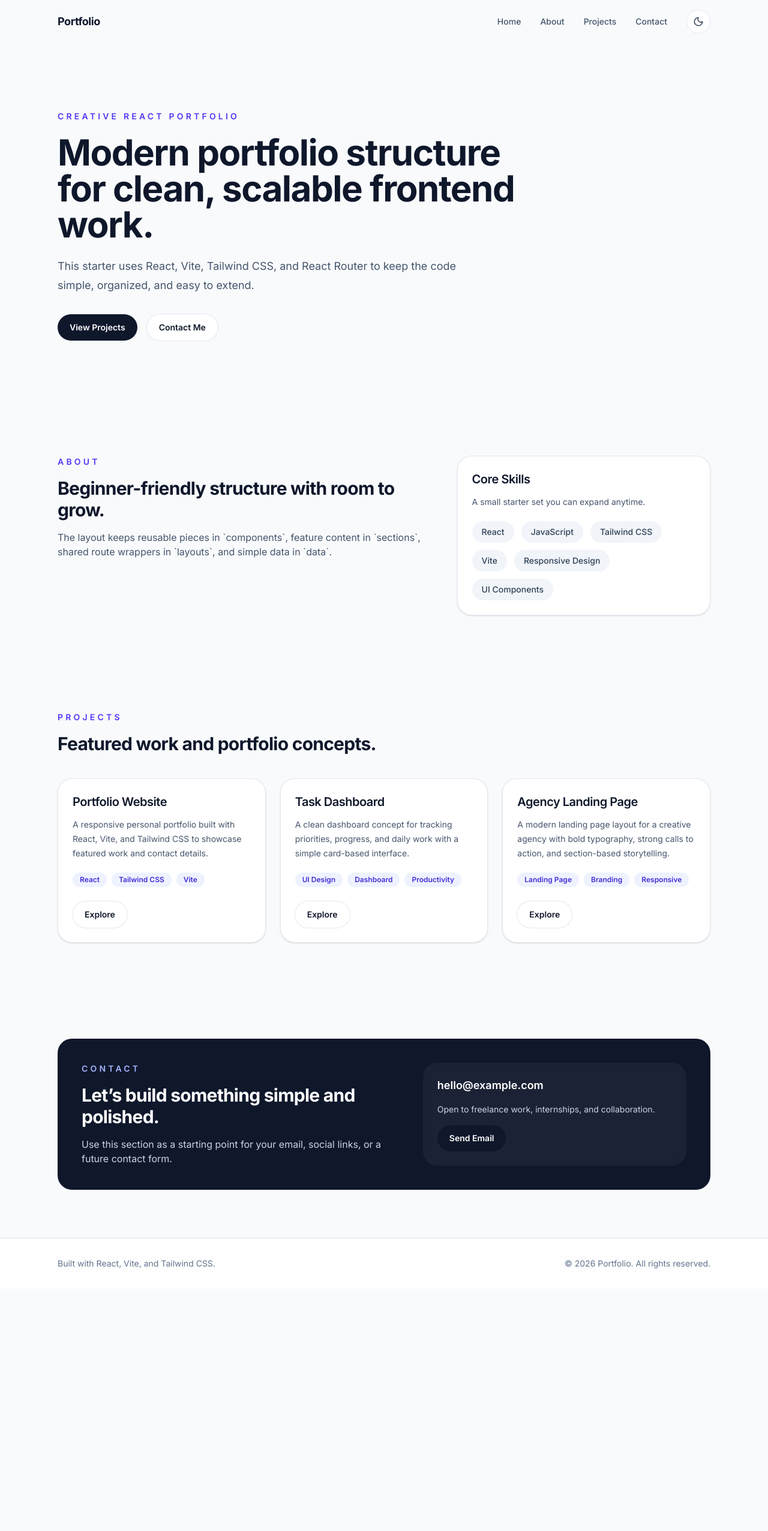
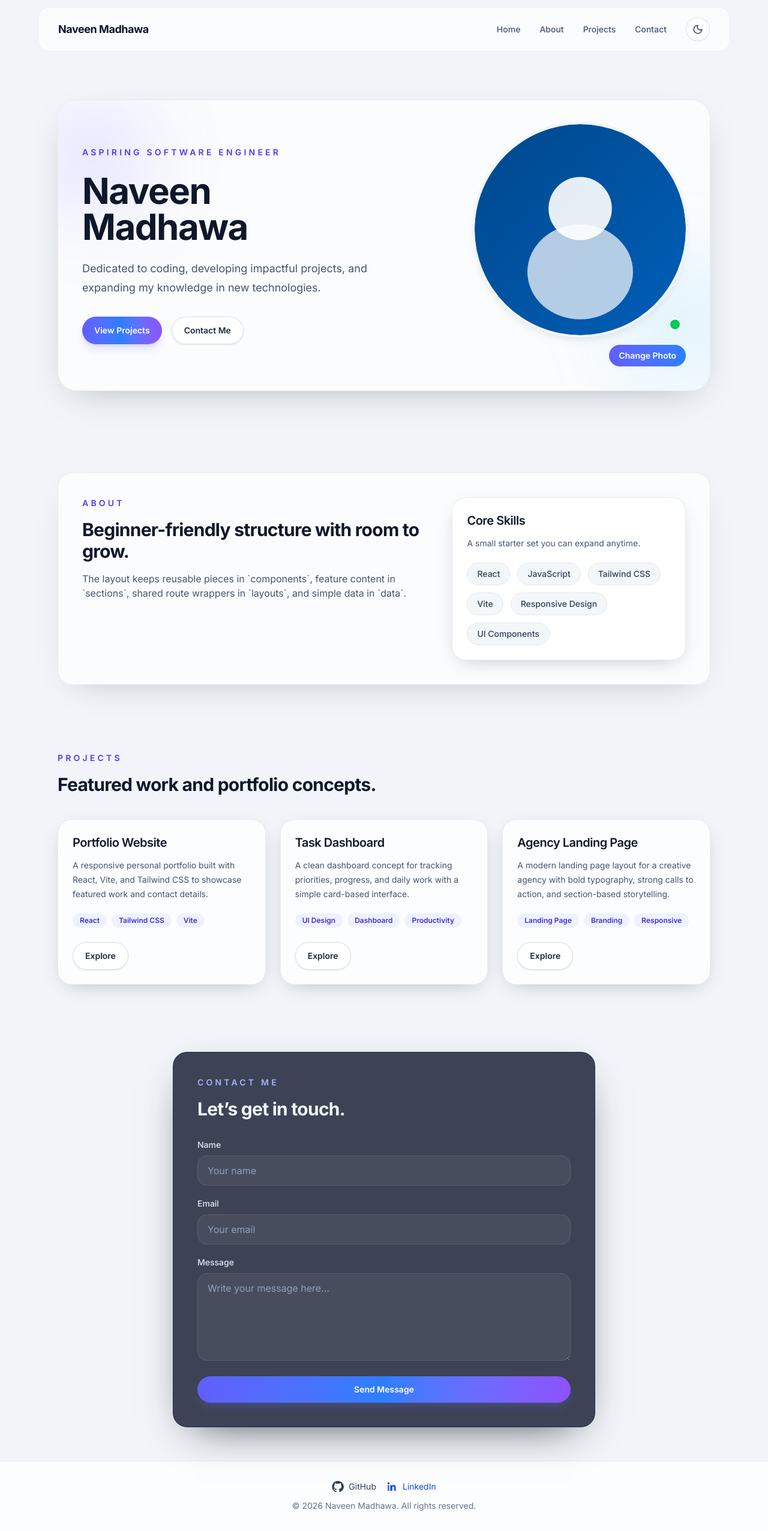
Before and after one commit to KVPnaveen/Portfolio, a React (Vite) app: page / in a window 1280 px wide. Shown: the whole page at 60% size. Before the commit the page ends 2149 px from the top, so only its background shows below. Built offline with nearby package versions, Linux system fonts and the light colour scheme.

Commit message:
add contact me and eddit home page

```diff
--- a/src/components/Button.jsx
+++ b/src/components/Button.jsx
@@ -1,10 +1,10 @@
 import { cn } from '../utils/helpers';
 
 const Button = ({ as: Component = 'button', children, variant = 'primary', className = '', ...props }) => {
-  const baseClasses = 'inline-flex items-center justify-center rounded-full px-5 py-3 text-sm font-semibold transition-transform duration-200 hover:-translate-y-0.5 focus:outline-none focus:ring-2 focus:ring-offset-2';
+  const baseClasses = 'inline-flex items-center justify-center rounded-full px-5 py-3 text-sm font-semibold transition-all duration-300 hover:-translate-y-0.5 focus:outline-none focus:ring-2 focus:ring-indigo-400/70 focus:ring-offset-2 focus:ring-offset-slate-50 dark:focus:ring-offset-slate-950';
   const variants = {
-    primary: 'bg-slate-900 text-white hover:bg-slate-800 focus:ring-slate-900',
-    secondary: 'bg-white text-slate-900 ring-1 ring-slate-200 hover:bg-slate-50 focus:ring-slate-400',
+    primary: 'bg-linear-to-r from-indigo-500 via-blue-500 to-violet-500 text-white shadow-lg shadow-indigo-500/20 hover:shadow-xl hover:shadow-indigo-500/30',
+    secondary: 'border border-slate-300/70 bg-white/80 text-slate-800 shadow-sm backdrop-blur hover:bg-white dark:border-slate-700 dark:bg-slate-900/70 dark:text-slate-100 dark:hover:bg-slate-900',
   };
 
   return (
--- a/src/components/Card.jsx
+++ b/src/components/Card.jsx
@@ -1,8 +1,8 @@
 const Card = ({ title, description, children, className = '' }) => {
   return (
-    <article className={`rounded-3xl border border-slate-200 bg-white p-6 shadow-sm transition-shadow hover:shadow-lg ${className}`}>
-      {title ? <h3 className="text-xl font-semibold text-slate-900">{title}</h3> : null}
-      {description ? <p className="mt-3 text-sm leading-6 text-slate-600">{description}</p> : null}
+    <article className={`rounded-3xl border border-slate-200/80 bg-white/75 p-6 shadow-[0_10px_35px_-16px_rgba(15,23,42,0.35)] backdrop-blur-md transition-all duration-300 hover:-translate-y-1 hover:shadow-[0_20px_45px_-20px_rgba(37,99,235,0.35)] dark:border-slate-800/80 dark:bg-slate-900/55 dark:shadow-[0_14px_40px_-18px_rgba(2,6,23,0.7)] ${className}`}>
+      {title ? <h3 className="text-xl font-semibold text-slate-900 dark:text-slate-100">{title}</h3> : null}
+      {description ? <p className="mt-3 text-sm leading-6 text-slate-600 dark:text-slate-300">{description}</p> : null}
       {children}
     </article>
   );
--- a/src/components/Footer.jsx
+++ b/src/components/Footer.jsx
@@ -1,9 +1,38 @@
 const Footer = () => {
   return (
     <footer className="border-t border-slate-200 bg-white/80 py-8 dark:border-slate-800 dark:bg-slate-950/80">
-      <div className="mx-auto flex max-w-6xl flex-col gap-3 px-4 text-sm text-slate-500 sm:px-6 lg:px-8 md:flex-row md:items-center md:justify-between">
-        <p>Built with React, Vite, and Tailwind CSS.</p>
-        <p>© {new Date().getFullYear()} Portfolio. All rights reserved.</p>
+      <div className="mx-auto flex max-w-6xl flex-col gap-3 px-4 text-sm text-slate-500 sm:px-6 lg:px-8 md:items-center md:justify-center">
+        <div className="flex items-center gap-4">
+          <a
+            href="https://github.com/your-username"
+            target="_blank"
+            rel="noopener noreferrer"
+            aria-label="GitHub — opens in new tab"
+            className="inline-flex items-center gap-2 text-slate-700 transition-colors hover:text-slate-900 dark:text-slate-200 dark:hover:text-white"
+          >
+            <svg className="h-5 w-5 fill-current" viewBox="0 0 24 24" role="img" aria-hidden="true" xmlns="http://www.w3.org/2000/svg">
+              <title>GitHub</title>
+              <path d="M12 .5C5.73.5.5 5.73.5 12c0 5.08 3.29 9.39 7.86 10.91.57.1.78-.25.78-.55 0-.27-.01-1.17-.02-2.12-3.2.69-3.88-1.54-3.88-1.54-.52-1.33-1.28-1.69-1.28-1.69-1.05-.72.08-.71.08-.71 1.16.08 1.77 1.19 1.77 1.19 1.03 1.77 2.7 1.26 3.36.96.1-.75.4-1.26.73-1.55-2.55-.29-5.23-1.28-5.23-5.69 0-1.26.45-2.28 1.19-3.08-.12-.29-.52-1.45.11-3.02 0 0 .97-.31 3.18 1.18.92-.26 1.9-.39 2.88-.39.98 0 1.96.13 2.88.39 2.2-1.49 3.17-1.18 3.17-1.18.63 1.57.23 2.73.11 3.02.74.8 1.19 1.82 1.19 3.08 0 4.42-2.69 5.39-5.26 5.67.41.36.77 1.07.77 2.15 0 1.55-.01 2.8-.01 3.18 0 .3.21.66.79.55C20.71 21.39 24 17.09 24 12 24 5.73 18.27.5 12 .5z" />
+            </svg>
+            <span className="hidden sm:inline">GitHub</span>
+          </a>
+
+          <a
+            href="https://www.linkedin.com/in/your-username"
+            target="_blank"
+            rel="noopener noreferrer"
+            aria-label="LinkedIn — opens in new tab"
+            className="inline-flex items-center gap-2 text-blue-700 transition-colors hover:text-blue-800 dark:text-blue-300 dark:hover:text-blue-200"
+          >
+            <svg className="h-5 w-5 fill-current" viewBox="0 0 24 24" role="img" aria-hidden="true" xmlns="http://www.w3.org/2000/svg">
+              <title>LinkedIn</title>
+              <path d="M20.447 20.452h-3.554v-5.569c0-1.329-.027-3.039-1.852-3.039-1.853 0-2.136 1.446-2.136 2.942v5.666H8.845V9h3.414v1.561h.049c.476-.9 1.637-1.852 3.368-1.852 3.602 0 4.267 2.368 4.267 5.452v6.291zM5.337 7.433c-1.144 0-2.069-.926-2.069-2.069 0-1.144.925-2.069 2.069-2.069 1.144 0 2.069.925 2.069 2.069 0 1.143-.925 2.069-2.069 2.069zM6.657 20.452H3.998V9h2.66v11.452z" />
+            </svg>
+            <span className="hidden sm:inline">LinkedIn</span>
+          </a>
+        </div>
+
+        <p>© {new Date().getFullYear()} Naveen Madhawa. All rights reserved.</p>
       </div>
     </footer>
   );
--- a/src/components/Navbar.jsx
+++ b/src/components/Navbar.jsx
@@ -17,22 +17,22 @@ const Navbar = () => {
   const { isDark, toggleTheme } = useTheme();
 
   return (
-    <header className={cn('sticky top-0 z-50 transition-all', scrolled ? 'border-b border-slate-200/70 bg-white/90 backdrop-blur-xl dark:border-slate-800/70 dark:bg-slate-950/90' : 'bg-transparent')}>
-      <nav className="mx-auto flex max-w-6xl items-center justify-between px-4 py-4 sm:px-6 lg:px-8">
-        <a href="#home" className="text-lg font-bold tracking-tight text-slate-900 dark:text-white">
-          Portfolio
+    <header className="sticky top-0 z-50 px-3 pt-3 sm:px-6">
+      <nav className={cn('mx-auto flex max-w-6xl items-center justify-between rounded-2xl border px-4 py-4 backdrop-blur-xl transition-all sm:px-6 lg:px-8', scrolled ? 'border-slate-300/70 bg-white/75 shadow-lg shadow-slate-900/5 dark:border-slate-700/70 dark:bg-slate-900/65 dark:shadow-black/20' : 'border-slate-200/60 bg-white/65 dark:border-slate-800/70 dark:bg-slate-900/50')}>
+        <a href="#home" className="text-lg font-bold tracking-tight text-slate-900 dark:text-slate-100">
+          Naveen Madhawa
         </a>
 
         <div className="hidden items-center gap-8 md:flex">
           {navItems.map((item) => (
-            <a key={item.label} href={item.href} className="text-sm font-medium text-slate-600 transition hover:text-slate-900 dark:text-slate-300 dark:hover:text-white">
+            <a key={item.label} href={item.href} className="text-sm font-medium text-slate-600 transition hover:text-indigo-600 dark:text-slate-300 dark:hover:text-indigo-300">
               {item.label}
             </a>
           ))}
           <button
             type="button"
             onClick={toggleTheme}
-            className="inline-flex h-10 w-10 items-center justify-center rounded-full border border-slate-200 bg-white text-slate-700 transition hover:-translate-y-0.5 hover:shadow-sm dark:border-slate-800 dark:bg-slate-900 dark:text-slate-200"
+            className="inline-flex h-10 w-10 items-center justify-center rounded-full border border-slate-300/70 bg-white/80 text-slate-700 transition hover:-translate-y-0.5 hover:shadow-sm dark:border-slate-700 dark:bg-slate-800/80 dark:text-slate-200"
             aria-label="Toggle theme"
           >
             {isDark ? <Sun size={18} /> : <Moon size={18} />}
@@ -43,7 +43,7 @@ const Navbar = () => {
           <button
             type="button"
             onClick={toggleTheme}
-            className="inline-flex h-10 w-10 items-center justify-center rounded-full border border-slate-200 bg-white text-slate-700 dark:border-slate-800 dark:bg-slate-900 dark:text-slate-200"
+            className="inline-flex h-10 w-10 items-center justify-center rounded-full border border-slate-300/70 bg-white/80 text-slate-700 dark:border-slate-700 dark:bg-slate-800/80 dark:text-slate-200"
             aria-label="Toggle theme"
           >
             {isDark ? <Sun size={18} /> : <Moon size={18} />}
@@ -51,7 +51,7 @@ const Navbar = () => {
           <button
             type="button"
             onClick={() => setIsOpen((current) => !current)}
-            className="inline-flex h-10 w-10 items-center justify-center rounded-full border border-slate-200 bg-white text-slate-700 dark:border-slate-800 dark:bg-slate-900 dark:text-slate-200"
+            className="inline-flex h-10 w-10 items-center justify-center rounded-full border border-slate-300/70 bg-white/80 text-slate-700 dark:border-slate-700 dark:bg-slate-800/80 dark:text-slate-200"
             aria-label="Toggle navigation"
           >
             {isOpen ? <X size={18} /> : <Menu size={18} />}
@@ -60,14 +60,14 @@ const Navbar = () => {
       </nav>
 
       {isOpen ? (
-        <div className="border-t border-slate-200 bg-white px-4 py-4 shadow-lg dark:border-slate-800 dark:bg-slate-950 md:hidden">
+        <div className="mx-auto mt-2 max-w-6xl rounded-2xl border border-slate-200/70 bg-white/90 px-4 py-4 shadow-lg backdrop-blur-xl dark:border-slate-800/70 dark:bg-slate-900/90 md:hidden">
           <div className="mx-auto flex max-w-6xl flex-col gap-3">
             {navItems.map((item) => (
               <a
                 key={item.label}
                 href={item.href}
                 onClick={() => setIsOpen(false)}
-                className="rounded-2xl px-4 py-3 text-sm font-medium text-slate-700 hover:bg-slate-100 dark:text-slate-300 dark:hover:bg-slate-900"
+                className="rounded-2xl px-4 py-3 text-sm font-medium text-slate-700 hover:bg-slate-100 dark:text-slate-300 dark:hover:bg-slate-800"
               >
                 {item.label}
               </a>
--- /dev/null
+++ b/src/components/ProfileImage.jsx
@@ -0,0 +1,42 @@
+const ProfileImage = ({
+  src = '/images/profile.jpg',
+  alt = 'Profile picture',
+  size = 'lg',
+  showStatus = true,
+  isOnline = true,
+  className = '',
+}) => {
+  const sizeMap = {
+    sm: 'h-24 w-24',
+    md: 'h-40 w-40',
+    lg: 'h-[22rem] w-[22rem]',
+    xl: 'h-96 w-96',
+  };
+
+  return (
+    <div className={`relative inline-block ${className}`}>
+      {/* Circular profile image with zoom on hover */}
+      <div className={`${sizeMap[size]} overflow-hidden rounded-full shadow-lg transition-shadow duration-300 hover:shadow-2xl ring-4 ring-slate-100 dark:ring-slate-900`}>
+        <img
+          src={src}
+          alt={alt}
+          className="h-full w-full object-cover transition-transform duration-500 ease-out hover:scale-110"
+        />
+      </div>
+
+      {/* Online status indicator */}
+      {showStatus && (
+        <div
+          className={`absolute bottom-2 right-2 flex h-5 w-5 items-center justify-center rounded-full border-2 border-white transition-all dark:border-slate-900 ${
+            isOnline
+              ? 'animate-pulse bg-green-500'
+              : 'bg-slate-400'
+          }`}
+          aria-label={isOnline ? 'Online' : 'Offline'}
+        />
+      )}
+    </div>
+  );
+};
+
+export default ProfileImage;
--- a/src/index.css
+++ b/src/index.css
@@ -66,7 +66,7 @@
 }
 
 .timeline-dot {
-  @apply absolute -left-[11px] top-0 w-5 h-5 rounded-full bg-primary ring-4 ring-surface;
+  @apply absolute -left-2.75 top-0 w-5 h-5 rounded-full bg-primary ring-4 ring-surface;
 }
 
 .timeline-line {
--- a/src/layouts/MainLayout.jsx
+++ b/src/layouts/MainLayout.jsx
@@ -4,9 +4,14 @@ import Footer from '../components/Footer';
 
 const MainLayout = () => {
   return (
-    <div className="min-h-screen bg-slate-50 text-slate-900 dark:bg-slate-950 dark:text-white">
+    <div className="relative min-h-screen overflow-x-hidden bg-slate-100 text-slate-900 dark:bg-slate-950 dark:text-slate-100">
+      <div aria-hidden className="pointer-events-none absolute inset-0 -z-10">
+        <div className="absolute inset-x-0 top-0 h-[28rem] bg-linear-to-b from-indigo-500/10 via-blue-500/5 to-transparent dark:from-indigo-400/15 dark:via-blue-400/10" />
+        <div className="absolute -left-24 top-52 h-72 w-72 rounded-full bg-violet-500/10 blur-3xl dark:bg-violet-500/20" />
+        <div className="absolute -right-20 top-[28rem] h-80 w-80 rounded-full bg-sky-500/10 blur-3xl dark:bg-sky-500/20" />
+      </div>
       <Navbar />
-      <main>
+      <main className="relative z-10">
         <Outlet />
       </main>
       <Footer />
--- a/src/sections/About.jsx
+++ b/src/sections/About.jsx
@@ -3,13 +3,13 @@ import { skills } from '../data/skills';
 
 const About = () => {
   return (
-    <section id="about" className="mx-auto max-w-6xl px-4 py-20 sm:px-6 lg:px-8">
-      <div className="grid gap-8 lg:grid-cols-[1.2fr_0.8fr]">
+    <section id="about" className="mx-auto max-w-6xl px-4 py-14 sm:px-6 lg:px-8">
+      <div className="grid gap-8 rounded-3xl border border-slate-200/80 bg-white/70 p-6 shadow-[0_20px_55px_-35px_rgba(15,23,42,0.35)] backdrop-blur-md dark:border-slate-800/80 dark:bg-slate-900/45 lg:grid-cols-[1.2fr_0.8fr] lg:p-10">
         <div>
           <p className="text-sm font-semibold uppercase tracking-[0.3em] text-indigo-600 dark:text-indigo-400">
             About
           </p>
-          <h2 className="mt-4 text-3xl font-bold tracking-tight text-slate-900 dark:text-white">
+          <h2 className="mt-4 text-3xl font-bold tracking-tight text-slate-900 dark:text-slate-100">
             Beginner-friendly structure with room to grow.
           </h2>
           <p className="mt-4 max-w-2xl text-slate-600 dark:text-slate-300">
@@ -20,7 +20,7 @@ const About = () => {
         <Card title="Core Skills" description="A small starter set you can expand anytime.">
           <div className="mt-5 flex flex-wrap gap-3">
             {skills.map((skill) => (
-              <span key={skill} className="rounded-full bg-slate-100 px-4 py-2 text-sm font-medium text-slate-700 dark:bg-slate-900 dark:text-slate-200">
+              <span key={skill} className="rounded-full border border-slate-200 bg-slate-100/80 px-4 py-2 text-sm font-medium text-slate-700 dark:border-slate-700 dark:bg-slate-800/70 dark:text-slate-200">
                 {skill}
               </span>
             ))}
--- a/src/sections/Contact.jsx
+++ b/src/sections/Contact.jsx
@@ -2,29 +2,56 @@ import Button from '../components/Button';
 
 const Contact = () => {
   return (
-    <section id="contact" className="mx-auto max-w-6xl px-4 py-20 sm:px-6 lg:px-8">
-      <div className="grid gap-8 rounded-3xl bg-slate-900 px-6 py-10 text-white md:grid-cols-[1.1fr_0.9fr] lg:px-10">
-        <div>
-          <p className="text-sm font-semibold uppercase tracking-[0.3em] text-indigo-300">
-            Contact
-          </p>
-          <h2 className="mt-4 text-3xl font-bold tracking-tight">
-            Let’s build something simple and polished.
-          </h2>
-          <p className="mt-4 max-w-xl text-slate-300">
-            Use this section as a starting point for your email, social links, or a future contact form.
-          </p>
-        </div>
+    <section id="contact" className="mx-auto max-w-3xl px-4 py-14 sm:px-6 lg:px-8">
+      <div className="rounded-3xl border border-slate-800/80 bg-slate-900/80 px-6 py-10 text-slate-100 shadow-[0_25px_70px_-35px_rgba(2,6,23,0.85)] backdrop-blur-xl lg:px-10">
+        <p className="text-sm font-semibold uppercase tracking-[0.3em] text-indigo-300">
+          Contact Me
+        </p>
+        <h2 className="mt-4 text-3xl font-bold tracking-tight">
+          Let’s get in touch.
+        </h2>
 
-        <div className="space-y-4 rounded-3xl bg-white/5 p-6 backdrop-blur">
-          <a href="mailto:hello@example.com" className="block text-lg font-semibold text-white">
-            hello@example.com
-          </a>
-          <p className="text-sm text-slate-300">Open to freelance work, internships, and collaboration.</p>
-          <Button as="a" href="mailto:hello@example.com">
-            Send Email
+        <form className="mt-8 space-y-5">
+          <div>
+            <label htmlFor="name" className="mb-2 block text-sm font-medium text-slate-200">
+              Name
+            </label>
+            <input
+              id="name"
+              type="text"
+              placeholder="Your name"
+              className="w-full rounded-2xl border border-white/10 bg-white/5 px-4 py-3 text-white placeholder:text-slate-400 outline-none transition focus:border-indigo-400 focus:ring-2 focus:ring-indigo-400/30"
+            />
+          </div>
+
+          <div>
+            <label htmlFor="email" className="mb-2 block text-sm font-medium text-slate-200">
+              Email
+            </label>
+            <input
+              id="email"
+              type="email"
+              placeholder="Your email"
+              className="w-full rounded-2xl border border-white/10 bg-white/5 px-4 py-3 text-white placeholder:text-slate-400 outline-none transition focus:border-indigo-400 focus:ring-2 focus:ring-indigo-400/30"
+            />
+          </div>
+
+          <div>
+            <label htmlFor="message" className="mb-2 block text-sm font-medium text-slate-200">
+              Message
+            </label>
+            <textarea
+              id="message"
+              rows="5"
+              placeholder="Write your message here..."
+              className="w-full rounded-2xl border border-white/10 bg-white/5 px-4 py-3 text-white placeholder:text-slate-400 outline-none transition focus:border-indigo-400 focus:ring-2 focus:ring-indigo-400/30"
+            />
+          </div>
+
+          <Button type="submit" className="w-full">
+            Send Message
           </Button>
-        </div>
+        </form>
       </div>
     </section>
   );
--- a/src/sections/Hero.jsx
+++ b/src/sections/Hero.jsx
@@ -1,17 +1,62 @@
+import { useEffect, useState } from 'react';
 import Button from '../components/Button';
+import ProfileImage from '../components/ProfileImage';
+
+const ROTATING_TITLES = [
+  'Full Stack Developer',
+  'Mobile Developer',
+  'Aspiring Software Engineer',
+  'Tech Enthusiast',
+];
 
 const Hero = () => {
+  const [profileImage, setProfileImage] = useState(() => localStorage.getItem('profileImage') || '/images/profile.svg');
+  const [activeTitleIndex, setActiveTitleIndex] = useState(0);
+
+  useEffect(() => {
+    const intervalId = window.setInterval(() => {
+      setActiveTitleIndex((currentIndex) => (currentIndex + 1) % ROTATING_TITLES.length);
+    }, 2200);
+
+    return () => window.clearInterval(intervalId);
+  }, []);
+
+  const handleImageUpload = (event) => {
+    const file = event.target.files?.[0];
+    if (file) {
+      const reader = new FileReader();
+      reader.onload = (e) => {
+        const imageData = e.target?.result;
+        setProfileImage(imageData);
+        localStorage.setItem('profileImage', imageData);
+      };
+      reader.readAsDataURL(file);
+    }
+  };
+
   return (
-    <section id="home" className="mx-auto max-w-6xl px-4 pb-20 pt-20 sm:px-6 lg:px-8 lg:pb-28 lg:pt-28">
-      <div className="max-w-3xl">
-        <p className="text-sm font-semibold uppercase tracking-[0.3em] text-indigo-600 dark:text-indigo-400">
-          Creative React Portfolio
-        </p>
-        <h1 className="mt-5 text-4xl font-bold tracking-tight text-slate-900 sm:text-5xl lg:text-6xl dark:text-white">
-          Modern portfolio structure for clean, scalable frontend work.
+    <section id="home" className="mx-auto max-w-6xl px-4 pb-14 pt-16 sm:px-6 lg:px-8 lg:pb-20 lg:pt-20">
+      <div className="relative overflow-hidden rounded-4xl border border-slate-200/80 bg-white/70 p-6 shadow-[0_20px_65px_-30px_rgba(15,23,42,0.35)] backdrop-blur-xl dark:border-slate-800/80 dark:bg-slate-900/50 dark:shadow-[0_30px_80px_-35px_rgba(2,6,23,0.8)] sm:p-8 lg:p-10">
+        <div aria-hidden className="pointer-events-none absolute inset-0">
+          <div className="absolute -left-10 top-0 h-48 w-48 rounded-full bg-indigo-500/15 blur-3xl dark:bg-indigo-500/25" />
+          <div className="absolute -right-16 bottom-0 h-56 w-56 rounded-full bg-sky-500/10 blur-3xl dark:bg-sky-500/20" />
+        </div>
+
+        <div className="relative grid gap-12 lg:grid-cols-2 lg:items-center">
+          <div>
+            <div className="h-6 overflow-hidden text-sm font-semibold uppercase tracking-[0.3em] text-indigo-600 dark:text-indigo-300">
+            <span
+              key={activeTitleIndex}
+              className="inline-block animate-[fadeSlide_2.2s_ease-in-out]"
+            >
+              {ROTATING_TITLES[activeTitleIndex]}
+            </span>
+            </div>
+            <h1 className="mt-5 text-4xl font-bold tracking-tight text-slate-900 sm:text-5xl lg:text-6xl dark:text-slate-100">
+              Naveen Madhawa
             </h1>
             <p className="mt-6 max-w-2xl text-base leading-8 text-slate-600 dark:text-slate-300 sm:text-lg">
-          This starter uses React, Vite, Tailwind CSS, and React Router to keep the code simple, organized, and easy to extend.
+              Dedicated to coding, developing impactful projects, and expanding my knowledge in new technologies.
             </p>
             <div className="mt-8 flex flex-wrap gap-4">
               <Button as="a" href="#projects">
@@ -22,6 +67,28 @@ const Hero = () => {
               </Button>
             </div>
           </div>
+
+          <div className="flex flex-col items-center gap-4 lg:items-end">
+            <ProfileImage
+              src={profileImage}
+              alt="Profile picture"
+              size="lg"
+              showStatus
+              isOnline
+            />
+            <label className="cursor-pointer rounded-full bg-linear-to-r from-indigo-500 to-blue-500 px-4 py-2 text-sm font-semibold text-white transition-transform hover:-translate-y-0.5">
+              Change Photo
+              <input
+                type="file"
+                accept="image/*"
+                onChange={handleImageUpload}
+                className="hidden"
+                aria-label="Change profile picture"
+              />
+            </label>
+          </div>
+        </div>
+      </div>
     </section>
   );
 };
--- a/src/sections/Projects.jsx
+++ b/src/sections/Projects.jsx
@@ -4,13 +4,13 @@ import { projects } from '../data/projects';
 
 const Projects = () => {
   return (
-    <section id="projects" className="mx-auto max-w-6xl px-4 py-20 sm:px-6 lg:px-8">
+    <section id="projects" className="mx-auto max-w-6xl px-4 py-14 sm:px-6 lg:px-8">
       <div className="flex items-end justify-between gap-4">
         <div>
           <p className="text-sm font-semibold uppercase tracking-[0.3em] text-indigo-600 dark:text-indigo-400">
             Projects
           </p>
-          <h2 className="mt-4 text-3xl font-bold tracking-tight text-slate-900 dark:text-white">
+          <h2 className="mt-4 text-3xl font-bold tracking-tight text-slate-900 dark:text-slate-100">
             Featured work and portfolio concepts.
           </h2>
         </div>
@@ -21,7 +21,7 @@ const Projects = () => {
           <Card key={project.id} title={project.title} description={project.description} className="flex h-full flex-col">
             <div className="mt-5 flex flex-wrap gap-2">
               {project.tags.map((tag) => (
-                <span key={tag} className="rounded-full bg-indigo-50 px-3 py-1 text-xs font-semibold text-indigo-700 dark:bg-indigo-500/10 dark:text-indigo-300">
+                <span key={tag} className="rounded-full bg-indigo-50 px-3 py-1 text-xs font-semibold text-indigo-700 dark:bg-indigo-400/15 dark:text-indigo-200">
                   {tag}
                 </span>
               ))}
```
Also changed, not shown: src/styles/index.css (+19 -0 lines), public/images/profile.svg (added). Lines whose indentation alone changed are shown as unchanged.
